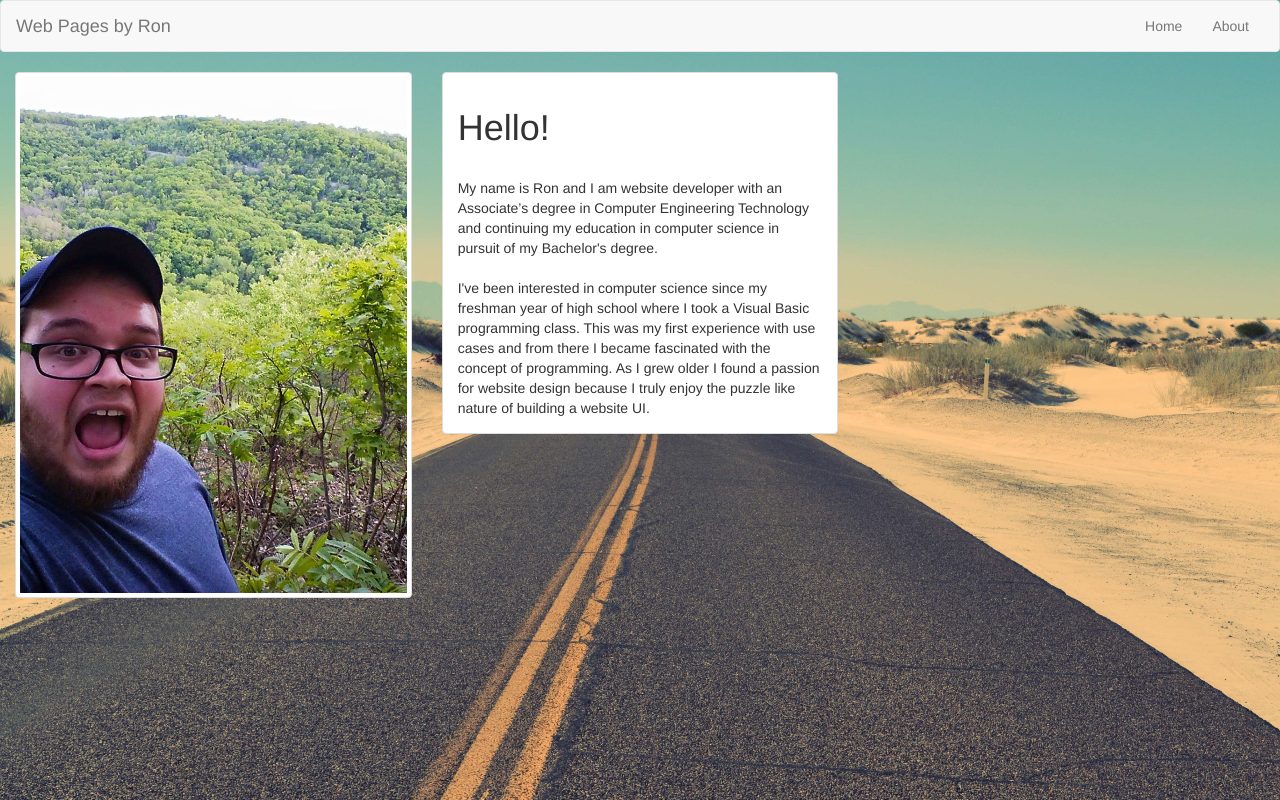
After one commit to RDeLong91/Basic_Webpage_Test, a PHP site: page /about.php in a window 1280 px wide. The commit adds this page. Run offline with PHP 8.4, Linux system fonts and the light colour scheme.

Commit message:
More tweaks to UI as well as About page
commit

```diff
--- /dev/null
+++ b/about.php
@@ -0,0 +1,57 @@
+<!doctype html>
+<html>
+
+<head>
+    <meta charset="utf-8">
+    <meta name="viewport" content="width=device-width" , initial-scale="1.0">
+    <title>Web Pages by Ron</title>
+    <link href="css/bootstrap.css" rel="stylesheet">
+    <link href="css/bootstrap-social.css" rel="stylesheet">
+    <link href="css/font-awesome.css" rel="stylesheet">
+    <link href="css/docs.css" rel="stylesheet">
+    <link href="css/sticky-footer-navbar.css" rel="stylesheet">
+
+</head>
+
+<body>
+
+    <nav class="navbar navbar-default">
+        <div class="container-fluid">
+            <a class="navbar-brand" href="#">
+            Web Pages by Ron
+          </a>
+
+            <div class="navbar-header navbar-right">
+                <ul class="nav navbar-nav">
+                    <li><a href="index.php">Home</a></li>
+                    <li><a href="about.php">About</a></li>
+                </ul>
+            </div>
+        </div>
+    </nav>
+
+    <div class="container-fluid"> <!-- Main content panels -->
+        <div class="row">
+            <div class="col-xs-6 col-md-4">
+                <a href="#" class="thumbnail">
+                    <img src="images/my_self.jpg" alt="images/my_self.jpg">
+                </a>
+            </div>
+            <div class="col-xs-6 col-md-4">
+                <div class="panel panel-default">
+                    <div class="panel-body">
+                        <h1>Hello!</h1></br>
+                        My name is Ron and I am website developer with an Associate’s degree in Computer Engineering Technology and continuing my
+                        education in computer science in pursuit of my Bachelor's degree.</br></br>
+                        I've been interested in computer science since my freshman year of high school where I took a Visual Basic programming
+                        class. This was my first experience with use cases and from there I became fascinated with the concept of programming. As
+                        I grew older I found a passion for website design because I truly enjoy the puzzle like nature of building a website UI.
+                    </div>
+                </div>
+            </div>
+        </div>
+    </div>
+
+</body>
+
+</html>
```
Also changed, not shown: index.php (+4 -4 lines), images/my_self.jpg (added).
